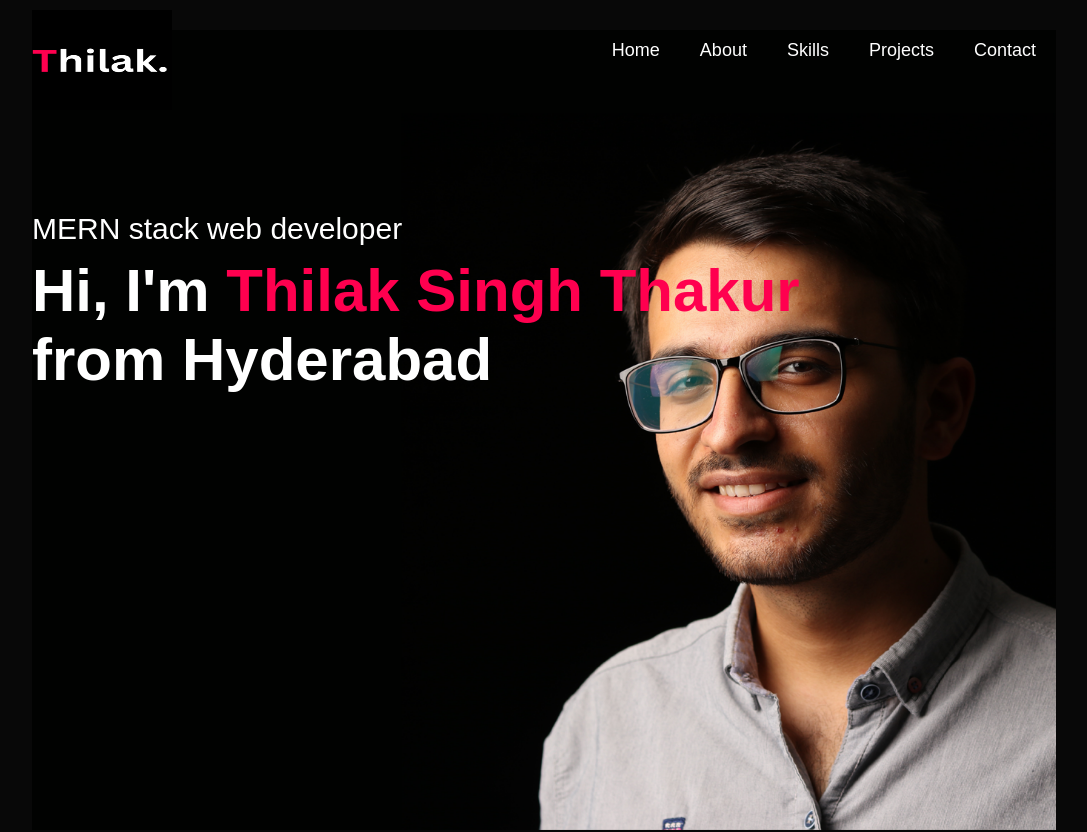
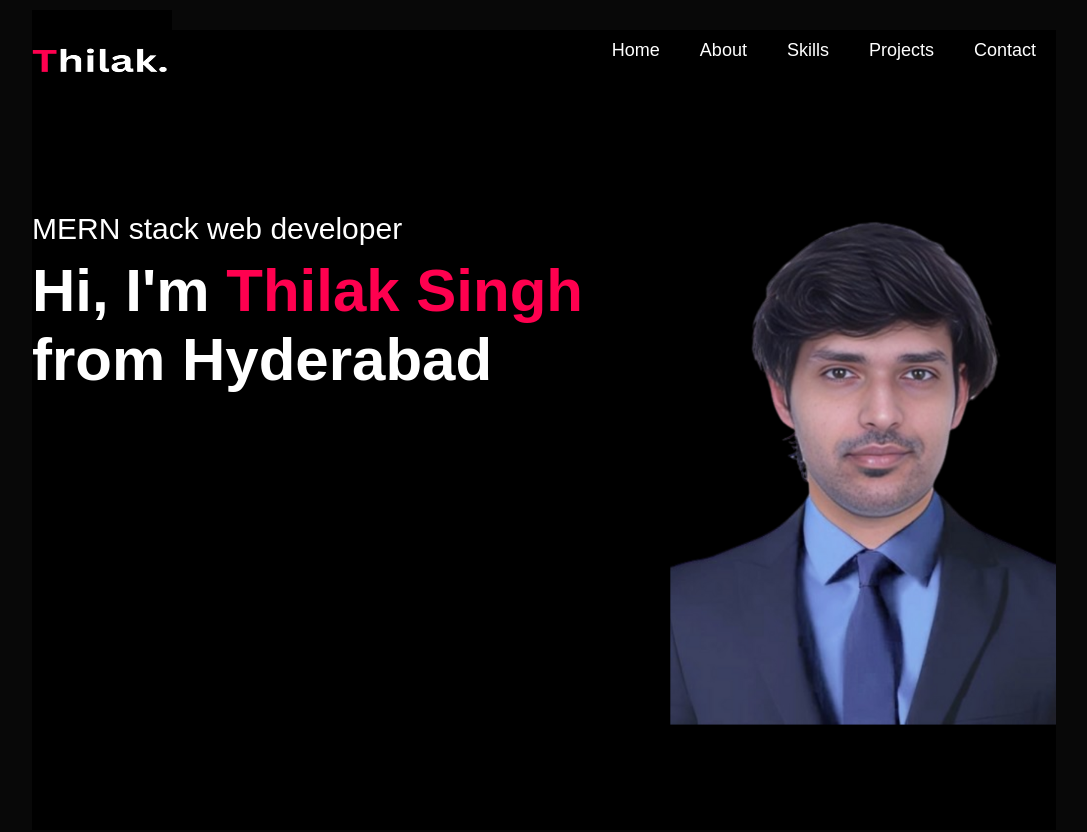
Before and after one commit to ThilakSamplegithub/ThilakSamplegithub.github.io, a React (Create React App) app: page / in a window 1280 px wide. Shown: the top 832 px of the page, without its empty margins (96-1183 px from the left). Built offline with nearby package versions, Linux system fonts and the light colour scheme.

Commit message:
I modified dimensions of my pic on canva

```diff
--- a/src/Components/Contact.jsx
+++ b/src/Components/Contact.jsx
@@ -125,6 +125,7 @@ const Contact = () => {
               </a> */}
             </div>
             <a
+            id="resume-link-1"
               href={resume}
               download
               className={`${styles.btn} ${styles.btn2} nav-link resume`}
--- a/src/Components/Navbar.jsx
+++ b/src/Components/Navbar.jsx
@@ -21,10 +21,10 @@ const Navbar = () => {
             <a className="nav-link about" href="#about">About</a>
           </li>
           <li>
-            <a className="nav-link skills" href="#services">Skills</a>
+            <a  href="#services">Skills</a>
           </li>
           <li>
-            <a className="nav-link projects" href="#projects">Projects</a>
+            <a className="nav-link projects" href="#portfolio">Projects</a>
           </li>
           <li>
             <a className="nav-link contact" href="#contact">Contact</a>
@@ -57,10 +57,10 @@ const Navbar = () => {
           />
         </svg>
       </nav>
-      <div id="user-detail-intro" className={styles.headerText}>
+      <div className={styles.headerText}>
         <p>MERN stack web developer</p>
         <h1>
-          Hi, I'm <span  id="user-detail-name">Thilak Singh Thakur</span> <br /> from Hyderabad
+          Hi, I'm <span>Thilak Singh</span> <br /> from Hyderabad
         </h1>
       </div>
     </div>
--- a/src/index.css
+++ b/src/index.css
@@ -6,7 +6,6 @@
 }
 body{
   background-color:#080808;
-  /* border:1px solid red; */
   color:#fff;
 }
 #root{
@@ -17,11 +16,12 @@ html{
   scroll-behavior:smooth ;
 }
 .header{
-  background-image: url(Images/background.png);
+  background-image: url(Images/background2.png);
   width:100%;
   height: 100vh;
   background-size: cover;
   background-position: center;
+  /* border:1px solid red; */
   background-color: transparent;
 }
 @media only screen and (max-width:600px){
```
Also changed, not shown: src/Images/background2.png (added).
